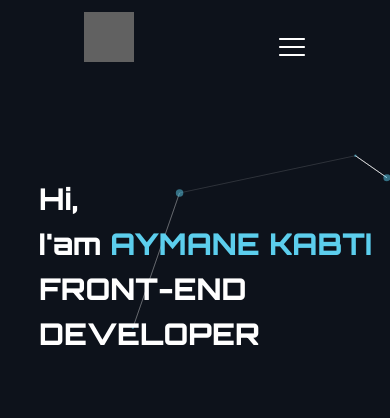
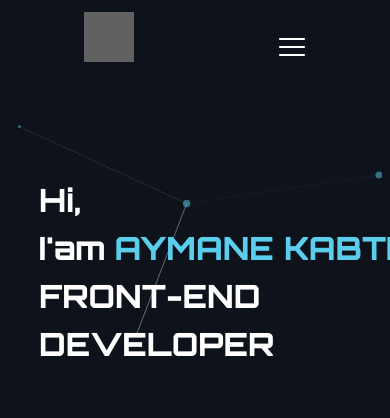
Before and after one commit to aymaneKT/Portfolio, a React (Vite) app: page / in a window 390 px wide. Shown: the top 418 px of the page. Built offline with nearby package versions, Linux system fonts and the light colour scheme; no server answers; grey boxes are pictures that could not be loaded.

Commit message:
responsive

```diff
--- a/eslint.config.js
+++ b/eslint.config.js
@@ -4,7 +4,9 @@ import reactHooks from "eslint-plugin-react-hooks";
 import reactRefresh from "eslint-plugin-react-refresh";
 import tseslint from "typescript-eslint";
 
-export default tseslint.config({
+export default tseslint.config(
+  { ignores: ["dist"] },
+  {
     extends: [js.configs.recommended, ...tseslint.configs.recommended],
     files: ["**/*.{ts,tsx}"],
     languageOptions: {
@@ -22,4 +24,5 @@ export default tseslint.config({
         { allowConstantExport: true },
       ],
     },
-});
+  }
+);
--- a/src/Components/Header.tsx
+++ b/src/Components/Header.tsx
@@ -23,7 +23,7 @@ export default function Header() {
 
   return (
     <>
-      <div className="flex items-center max-[600px]:items-end justify-around p-3 bg-linae bg-[#0D121B] fixed top-0 left-0 w-[100%] z-40">
+      <div className="flex items-center max-[600px]:items-end justify-around p-3 bg-linae bg-[#0D121B] fixed top-0 left-0 right-0 w-[100%] z-40">
         <img src={icon} className="h-[50px] w-[50px] invert cursor-pointer " />
         <ul
           className="flex gap-9 bold font-medium font-[Audiowide] text-white max-[600px]:absolute max-[600px]:flex-col max-[600px]:backdrop-blur-[4px] max-[600px]:w-[100%] max-[600px]:items-center max-[600px]:bg-[rgba(0,0,0,0.2)] max-[600px]:p-4 transition-all duration-500 header_list"
--- a/src/Components/Me.tsx
+++ b/src/Components/Me.tsx
@@ -6,7 +6,7 @@ export default function Me() {
   return (
     <div className=" my-[11rem] reltive  " id="About">
       <Model/>
-      <h1 className="text-[#fff] font-[Orbitron] inline-block text-[4vw] max-[500px]:text-[30px] relative font-extrabold left-[10%] leading-[4rempx]">
+      <h1 className="text-[#fff] font-[Orbitron] inline-block text-[4vw] max-[500px]:text-[32px] relative font-extrabold ma left-[10%] leading-[4rempx]">
         Hi, <br />
         <span className="flex gap-2">
           I'am{" "}
--- a/src/Components/Model.tsx
+++ b/src/Components/Model.tsx
@@ -118,7 +118,7 @@ export default function Model () {
         particlesLoaded={particlesLoaded}
         options={options}
         className="absolute
-        top-0 left-0 right-0 bottom-0
+        top-2 left-2 right-2 bottom-2
         "
       />
 
```
Lines whose indentation alone changed are shown as unchanged.
